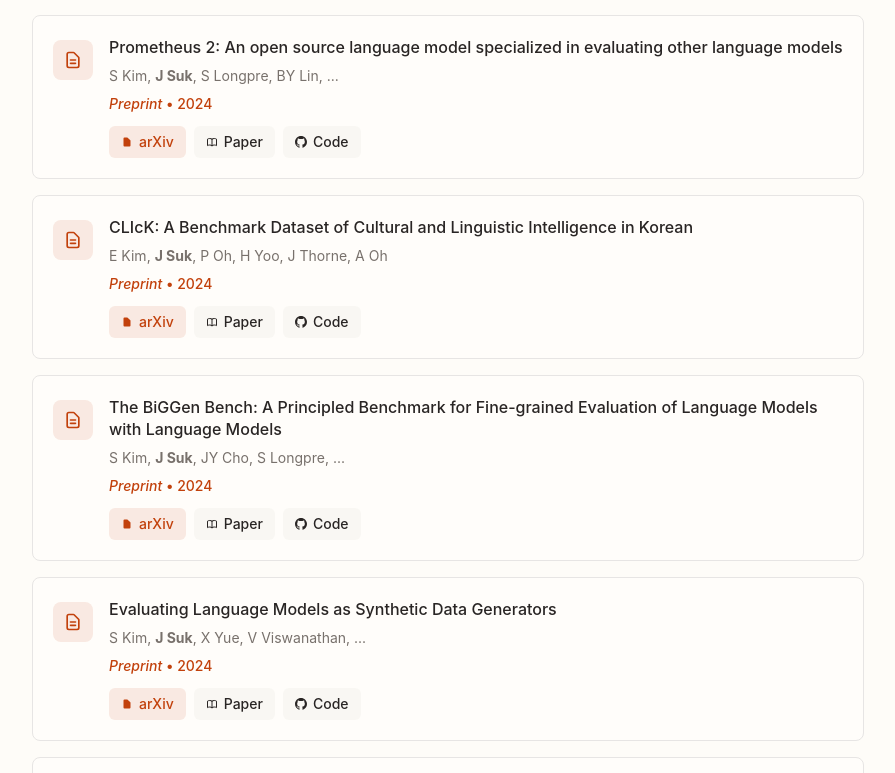
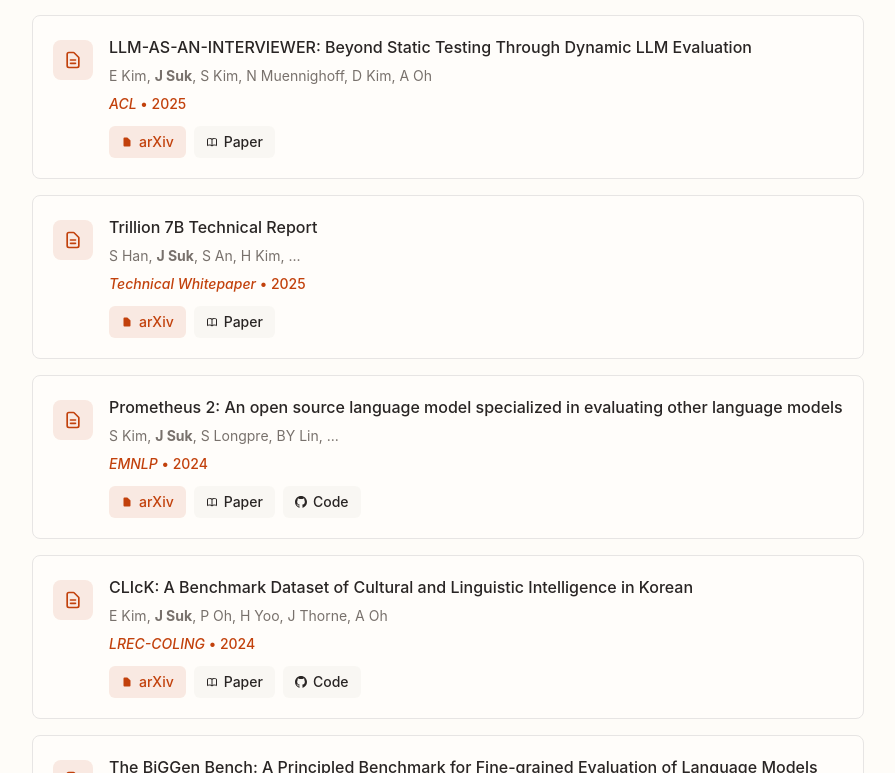
Before and after one commit to juyoungml/juyoungml.github.io, a Next.js app: page / in a window 1280 px wide. Shown: the part 1507-2280 px from the top of the page, without its empty margins (192-1087 px from the left). Built offline with nearby package versions, Linux system fonts and the light colour scheme.

Commit message:
Update venues

```diff
--- a/data/portfolio.ts
+++ b/data/portfolio.ts
@@ -65,7 +65,7 @@
       id: 1,
       title: "Prometheus 2: An open source language model specialized in evaluating other language models",
       authors: "S Kim, J Suk, S Longpre, BY Lin, J Shin, S Welleck, G Neubig, M Lee, ...",
-      venue: "Preprint",
+      venue: "EMNLP",
       year: 2024,
       abstract: "Proprietary LMs such as GPT-4 are often employed to assess the quality of responses from various LMs. However, concerns including transparency, controllability, and affordability strongly motivate the development of open-source LMs specialized in evaluations. On the other hand, existing open evaluator LMs exhibit critical shortcomings: 1) they issue scores that significantly diverge from those assigned by humans, and 2) they lack the flexibility to perform both direct assessment and pairwise ran",
       links: {
@@ -78,7 +78,7 @@
       id: 2,
       title: "CLIcK: A Benchmark Dataset of Cultural and Linguistic Intelligence in Korean",
       authors: "E Kim, J Suk, P Oh, H Yoo, J Thorne, A Oh",
-      venue: "Preprint",
+      venue: "LREC-COLING",
       year: 2024,
       abstract: "Despite the rapid development of large language models (LLMs) for the Korean language, there remains an obvious lack of benchmark datasets that test the requisite Korean cultural and linguistic knowledge. Because many existing Korean benchmark datasets are derived from the English counterparts through translation, they often overlook the different cultural contexts. For the few benchmark datasets that are sourced from Korean data capturing cultural knowledge, only narrow tasks such as bias and h",
       links: {
@@ -91,7 +91,7 @@
       id: 3,
       title: "The BiGGen Bench: A Principled Benchmark for Fine-grained Evaluation of Language Models with Language Models",
       authors: "S Kim, J Suk, JY Cho, S Longpre, C Kim, D Yoon, G Son, Y Cho, ...",
-      venue: "Preprint",
+      venue: "NAACL Best Paper Award",
       year: 2024,
       abstract: "As language models (LMs) become capable of handling a wide range of tasks, their evaluation is becoming as challenging as their development. Most generation benchmarks currently assess LMs using abstract evaluation criteria like helpfulness and harmlessness, which often lack the flexibility and granularity of human assessment. Additionally, these benchmarks tend to focus disproportionately on specific capabilities such as instruction following, leading to coverage bias. To overcome these limitat",
       links: {
@@ -104,8 +104,8 @@
       id: 4,
       title: "Evaluating Language Models as Synthetic Data Generators",
       authors: "S Kim, J Suk, X Yue, V Viswanathan, S Lee, Y Wang, K Gashteovski, ...",
-      venue: "Preprint",
-      year: 2024,
+      venue: "ACL",
+      year: 2025,
       abstract: "Given the increasing use of synthetic data in language model (LM) post-training, an LM's ability to generate high-quality data has become nearly as crucial as its ability to solve problems directly. While prior works have focused on developing effective data generation methods, they lack systematic comparison of different LMs as data generators in a unified setting. To address this gap, we propose AgoraBench, a benchmark that provides standardized settings and metrics to evaluate LMs' data gener",
       links: {
         paper: "https://scholar.google.com/citations?view_op=view_citation&hl=en&user=mENsLCkAAAAJ&citation_for_view=mENsLCkAAAAJ:2osOgNQ5qMEC",
@@ -117,8 +117,8 @@
       id: 5,
       title: "LLM-AS-AN-INTERVIEWER: Beyond Static Testing Through Dynamic LLM Evaluation",
       authors: "E Kim, J Suk, S Kim, N Muennighoff, D Kim, A Oh",
-      venue: "Preprint",
-      year: 2024,
+      venue: "ACL",
+      year: 2025,
       abstract: "We introduce LLM-as-an-Interviewer, a novel paradigm for evaluating large language models (LLMs). This approach leverages multi-turn interactions where the LLM interviewer actively provides feedback on responses and poses follow-up questions to the evaluated LLM. At the start of the interview, the LLM interviewer dynamically modifies datasets to generate initial questions, mitigating data contamination. We apply the LLM-as-an-Interviewer framework to evaluate six models on the MATH and DepthQA t",
       links: {
         paper: "https://scholar.google.com/citations?view_op=view_citation&hl=en&user=mENsLCkAAAAJ&citation_for_view=mENsLCkAAAAJ:UeHWp8X0CEIC",
```
